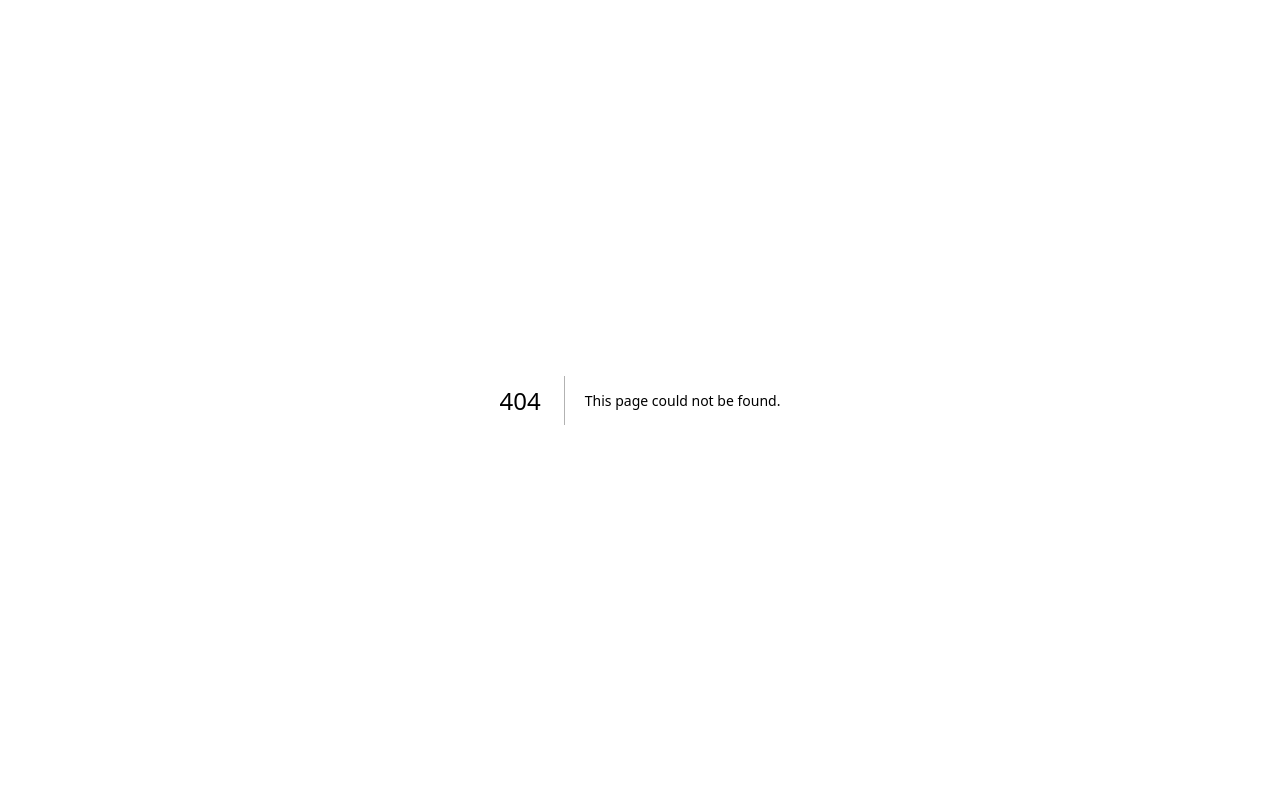
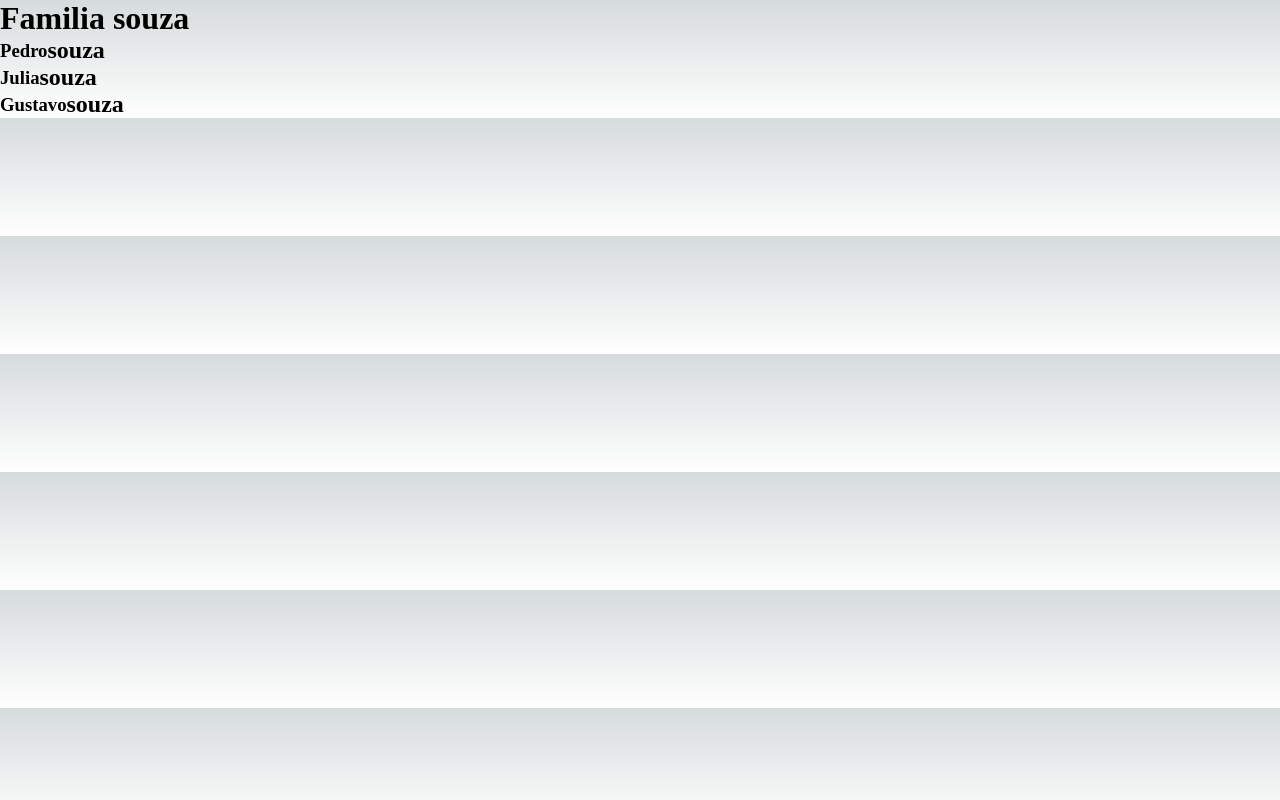
Before and after one commit to GuiDEV1/ReactAndNext, a Next.js app in the folder exercicios/: page /comunicacao/direta in a window 1280 px wide. Before the commit this address had no page. Built offline with nearby package versions, Linux system fonts and the light colour scheme.

Commit message:
add content

```diff
--- /dev/null
+++ b/exercicios/components/direta/Filho.jsx
@@ -0,0 +1,9 @@
+
+export default function Filho(props) {
+    return(
+       <div style={{display: "flex", alignItems: "center"}}>
+         <h3>{props.nome}</h3>
+         <h2>{props.familia}</h2>
+       </div>
+    )
+  }
--- /dev/null
+++ b/exercicios/components/direta/Pai.jsx
@@ -0,0 +1,12 @@
+import Filho from "./Filho";
+
+export default function Pai(props) {
+    return(
+       <div>
+        <h1>Familia {props.familia}</h1>
+          <Filho nome="Pedro" familia={props.familia}/>
+          <Filho nome="Julia" familia={props.familia}/>
+          <Filho {...props} nome="Gustavo"/>
+       </div>
+    )
+  }
--- /dev/null
+++ b/exercicios/src/pages/comunicacao/direta.jsx
@@ -0,0 +1,9 @@
+import Pai from "../../../components/direta/Pai";
+
+export default function direta() {
+  return(
+     <div>
+        <Pai familia="souza" nome="Padrão"/>
+     </div>
+  )
+}
```
Also changed, not shown: exercicios/src/pages/basicos/botao.jsx (added, +22 -0 lines).
